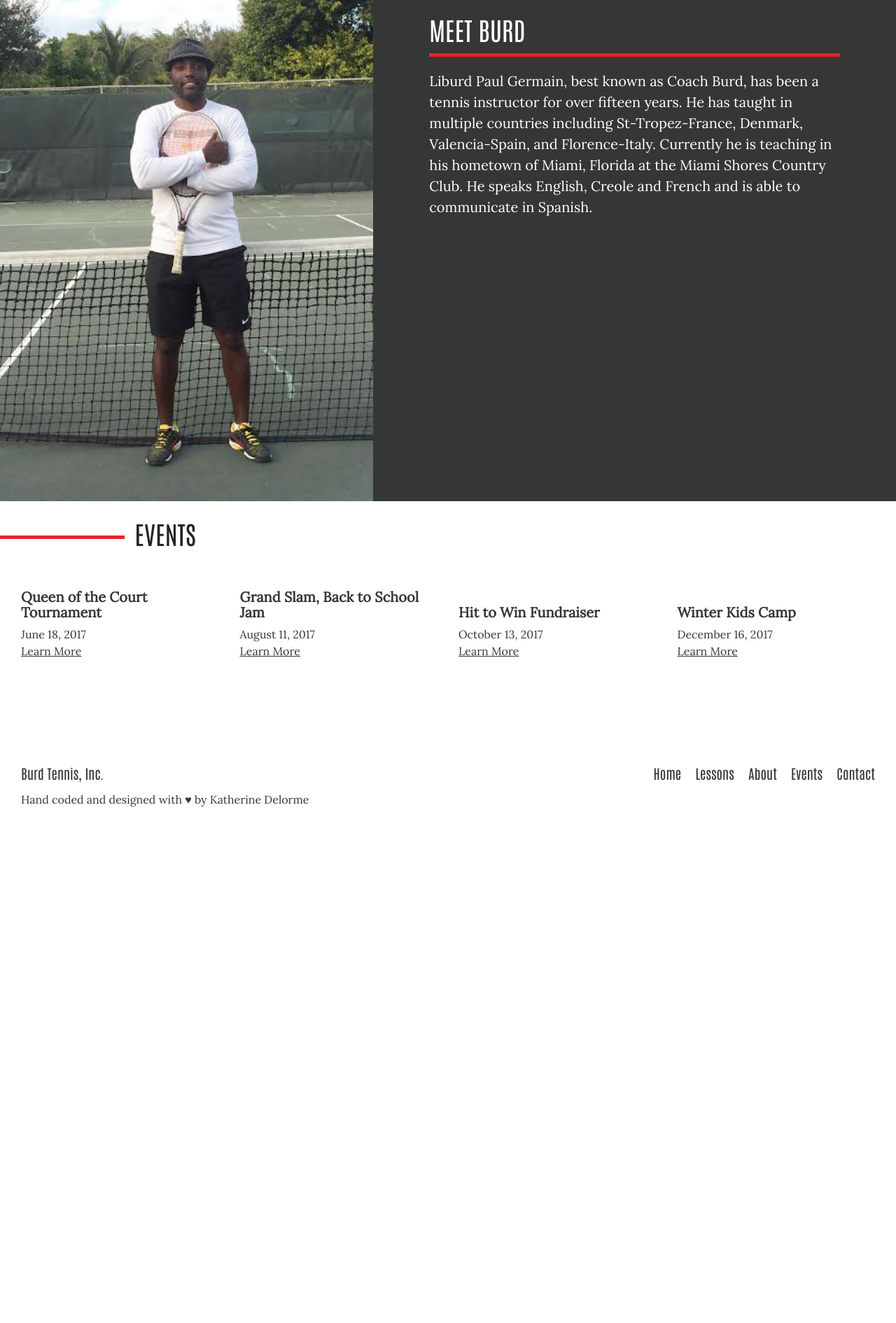
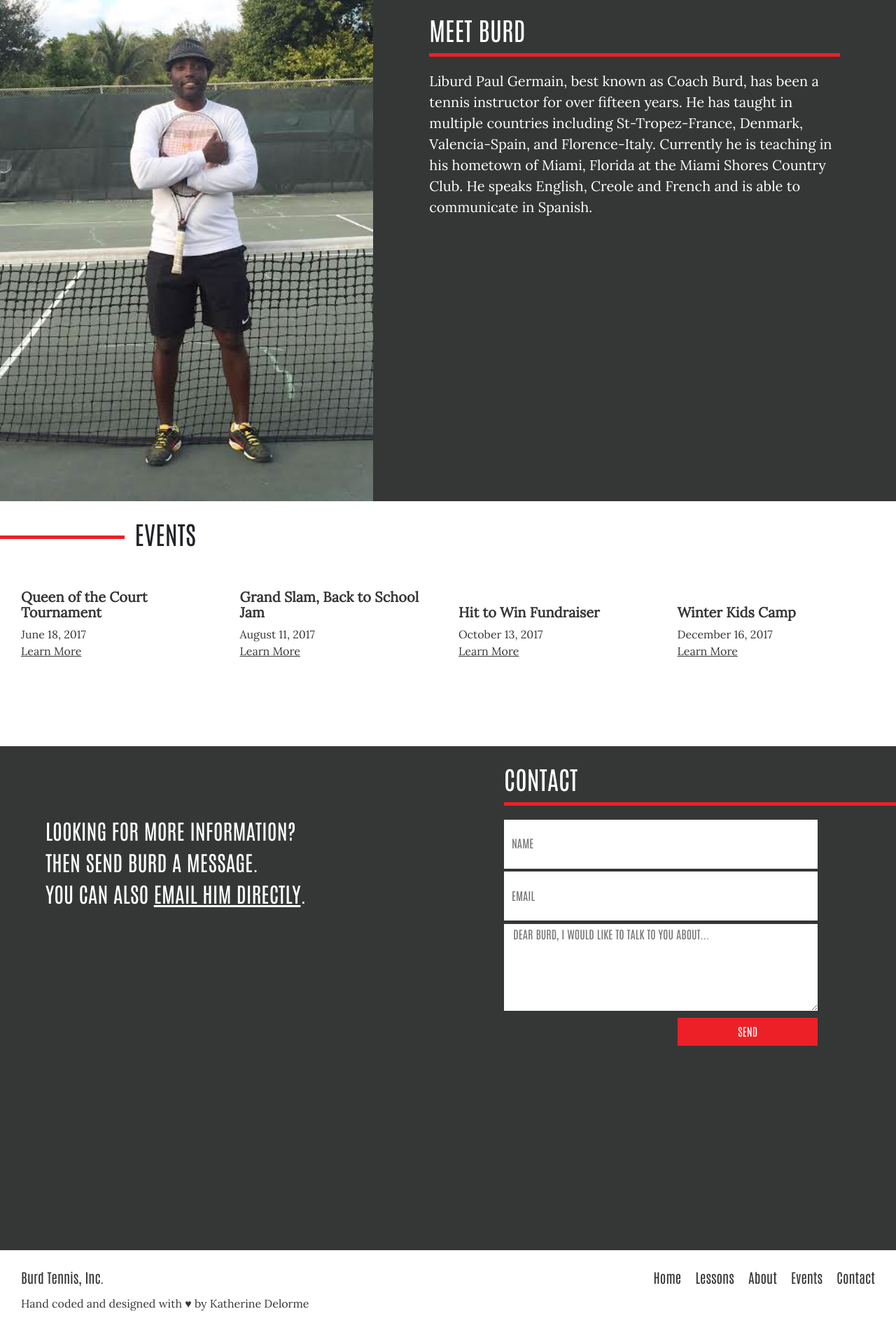
Before and after one commit to Katdelorme/Training-Tennis-Greatness, a Jekyll site: the page built from index.md, in a window 1280 px wide, cut to the strip 1624-3514 px from the top of the page. Shown: the whole strip at 70% size. Built offline with Jekyll 4.4.1, drawn with Linux system fonts in a browser that asks for light colours; nearby versions of some CDN libraries; before the commit the page ends 2794 px from its top, so only the background shows below that.

Commit message:
contact section of home page

```diff
--- a/_layouts/home.html
+++ b/_layouts/home.html
@@ -21,7 +21,7 @@
         </div>
       </div>
       <div class="col-md-6 col-12 post-item homepglevelR">
-      <h3 class="text-right">Advance</h3>
+        <h3 class="text-right">Advance</h3>
       </div>
     </div>
   </section>
@@ -54,4 +54,38 @@
     </div>
   </section>
 
+  <section class="sameheight nospace contact">
+    <div class="row contactSection">
+      <div class="col-md-6 col-12">
+          <p>Looking for more information? <br/>Then send Burd a message. <br/>You can also <a href="mailto:info@katdelorme.com">email him directly</a>.</p>
+      </div>
+      <div class="col-md-6 col-12">
+        <h3>Contact</h3>
+        <form name="hgmailer" action="http://www.katherinedelorme.com/cgi-sys/formmail.pl" method="post" class="contactform slightVer">
+  				<input type="hidden" name="recipient" value="info@katdelorme.com">
+  					<input type="text" name="name" class="contact" size="40" placeholder="Name">
+  					<input type="text" name="email" class="contact" size="40" placeholder="Email">
+  					<textarea rows="5" cols="50" name="message" id="yourmessage" placeholder="Dear Burd, I would like to talk to you about..."></textarea>
+  					<br>
+  					<input type="submit" value="SEND" id="contactsubmit" name="submit" onclick="hgsubmit();">
+  					<input type="hidden" name="redirect" value="#">
+  			</form>
+      </div>
+    </div>
+  </section>
+
+  <script type="text/javascript">
+		function hgsubmit()
+		{
+			if (/\S+/.test(document.hgmailer.name.value) == false) alert ("Please provide your name.");
+			else if (/^\S+@[a-z0-9_.-]+\.[a-z]{2,6}$/i.test(document.hgmailer.email.value) == false) alert ("Please add your email address.");
+			else if (/\S+/.test(document.hgmailer.subject.value) == false) alert ("Add a subject to the message. Tip: try explaining why you're sending this message.");
+			else if (/\S+/.test(document.hgmailer.message.value) == false) alert ("Write a short message.");
+				else {
+					 document.hgmailer.submit();
+					 alert ('Thank you!\nYour message has been sent. Stay tuned and Burd will get back to you as soon as possible.');
+					 }
+		}
+	</script>
+
   {% include footer.html %}
--- a/_sass/_layout.scss
+++ b/_sass/_layout.scss
@@ -162,6 +162,85 @@ nav .navbar-nav a, .navbar-light .navbar-nav .nav-link{
 		}
 	}
 }
+.contact{
+	background: #353736;
+}
+.contactSection{
+	color: $tertiary;
+	div{
+		&:first-of-type{
+			padding-left: 80px;
+			padding-top: 100px;
+			padding-bottom: 30px;
+			p{
+				font-family: $font-style-primary;
+				font-size: 1.875em;
+				text-transform: uppercase;
+				a{
+					color: $tertiary;
+					text-decoration: underline;
+					&:hover{
+						color: $primary;
+					}
+				}
+			}
+		}
+		&:last-of-type{
+		  padding-left: 80px;
+			padding-top: 30px;
+			padding-bottom: 30px;
+			h3{
+				border-bottom: 5px solid $primary;
+				padding-bottom: 10px;
+				margin-bottom:  20px;
+			}
+		}
+	}
+}
+form{
+	font-family: $font-style-primary;
+	width: 80%;
+}
+input[type="text"], input[type="email"] {
+	background: $tertiary;
+	border: none;
+	box-sizing: border-box;
+	height: 70px;
+	line-height: normal;
+	margin: 0 0 1% 0;
+	text-indent: 2%;
+	text-transform: uppercase;
+	width:100%;
+}
+input:focus, textarea:focus {
+	background: #e8e8e8;
+	border: none;
+}
+textarea {
+	border: none;
+	box-sizing: border-box;
+	line-height: normal;
+	margin: 0 0 1% 0;
+	padding: 1%;
+	text-indent: 2%;
+	text-transform: uppercase;
+	width:100%;
+}
+input[type="submit"], input[type="button"], input[type="reset"] {
+	background-color:$primary;
+	border: none;
+	color: $tertiary;
+	float: right;
+	font-size: 1em;
+	height: 40px;
+	padding: 2% 5%;
+	margin: 0 0 1% 0;
+	width: 200px;
+}
+input[type="submit"]:hover, input[type="button"]:hover, input[type="reset"]:hover{color: $secondary; cursor: pointer;}
+input[type="submit"]:visited{color: $tertiary; cursor: pointer;}
+input[type="submit"]:active{color: $secondary; cursor: pointer;}
+input[type="submit"]:focus{color: $secondary; cursor: pointer;}
 
 /* ///////////// About ////////////// */
 .aboutShortFacts div{
```
